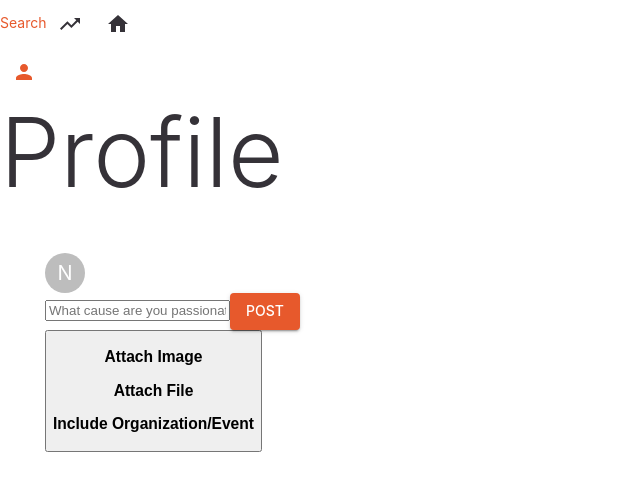
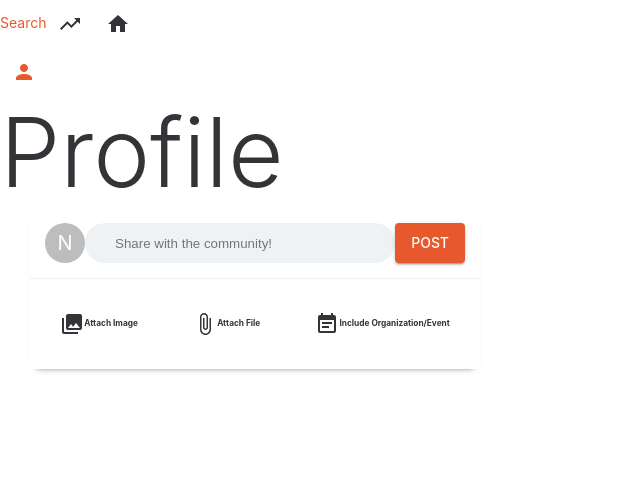
Before and after one commit to Veda-Ashok/charitable, a Next.js app: page /profile in a window 1280 px wide. Shown: the top 490 px of the page, without its empty margins (0-640 px from the left). Built offline with nearby package versions, Linux system fonts and the light colour scheme.

Commit message:
Added styling

```diff
--- a/src/components/CreatePostBox.js
+++ b/src/components/CreatePostBox.js
@@ -1,28 +1,66 @@
 import React from 'react'
+import { useState } from 'react'
 import Avatar from '@material-ui/core/Avatar'
 import { makeStyles } from '@material-ui/core/styles'
 import Button from '@material-ui/core/Button'
-import { FullscreenExit, ViewColumn } from '@material-ui/icons'
+import { grey } from '@material-ui/core/colors'
+import PhotoLibraryIcon from '@material-ui/icons/PhotoLibrary'
+import AttachFileIcon from '@material-ui/icons/AttachFile'
+import EventNoteIcon from '@material-ui/icons/EventNote'
 
 const useStyles = makeStyles({
   root: {
-    display: FullscreenExit,
-    margin: 30,
-    direction: ViewColumn,
-    maxWidth: 345,
+    display: 'flex',
+    margin: '0 30px',
+    color: grey,
+    backgroundColor: 'white',
+    flexDirection: 'column',
+    border: 15,
+    maxWidth: 450,
+    boxShadow: '0px 5px 7px -7px rgba(0, 0, 0, .75)',
   },
-  createPost_top: {
-    display: FullscreenExit,
-    border: 1,
-    padding: 15,
+  top: {
+    display: 'flex',
+    borderBottom: '1px solid #eff2f5',
+    padding: '15px',
   },
-  createPost_bottom: {
+  topForm: {
     flex: 1,
-    display: FullscreenExit,
+    display: 'flex',
+  },
+  topInput: {
+    flex: 1,
+    outlineWidth: 0,
+    border: 'none',
+    padding: '5px 30px',
+    margin: '0 10spx',
+    borderRadius: '999px',
+    backgroundColor: '#eff2f5',
+  },
+  topButton: {
+    outlineWidth: 0,
+    border: 'none',
+    padding: '5px 30px',
+    margin: '0 10px',
+    borderRadius: '999px',
+    backgroundColor: 'primary',
+  },
+  bottom: {
+    display: 'flex',
+    justifyContent: 'space-evenly',
+  },
+  attachOption: {
+    fontSize: 10,
+    padding: '20px',
+    display: 'flex',
+    alignItems: 'center',
+    color: grey,
+    margin: '5px',
   },
 })
 
 export default function CreatePostBox() {
+  const [input, setInput] = useState('')
   const classes = useStyles()
 
   const handleSubmit = (e) => {
@@ -31,28 +69,34 @@ export default function CreatePostBox() {
 
   return (
     <div className={classes.root}>
-      <div className={classes.createPost_top}>
+      <div className={classes.top}>
         <Avatar>N</Avatar>
-        <form>
+        <form className={classes.topForm}>
           <input
-            className={classes.createPost__input}
-            placeHolder={'What cause are you passionate about?'}
+            value={input}
+            onChange={(e) => setInput(e.target.value)}
+            className={classes.topInput}
+            placeHolder={'Share with the community!'}
           />
-          <Button variant="contained" color="primary">
-            Post
-          </Button>
-
-          <button onClick={handleSubmit} type="submit">
-            <div className="createPost__option">
-              <h3>Attach Image</h3>
-              <h3>Attach File</h3>
-              <h3>Include Organization/Event</h3>
-            </div>
-          </button>
         </form>
+        <Button variant="contained" color="primary" onClick={handleSubmit}>
+          Post
+        </Button>
       </div>
-
-      <div className="createPost_bottom" />
+      <div className={classes.bottom}>
+        <div className={classes.attachOption}>
+          <PhotoLibraryIcon />
+          <h5>Attach Image</h5>
+        </div>
+        <div className={classes.attachOption}>
+          <AttachFileIcon />
+          <h5>Attach File</h5>
+        </div>
+        <div className={classes.attachOption}>
+          <EventNoteIcon />
+          <h5>Include Organization/Event</h5>
+        </div>
+      </div>
     </div>
   )
 }
```
